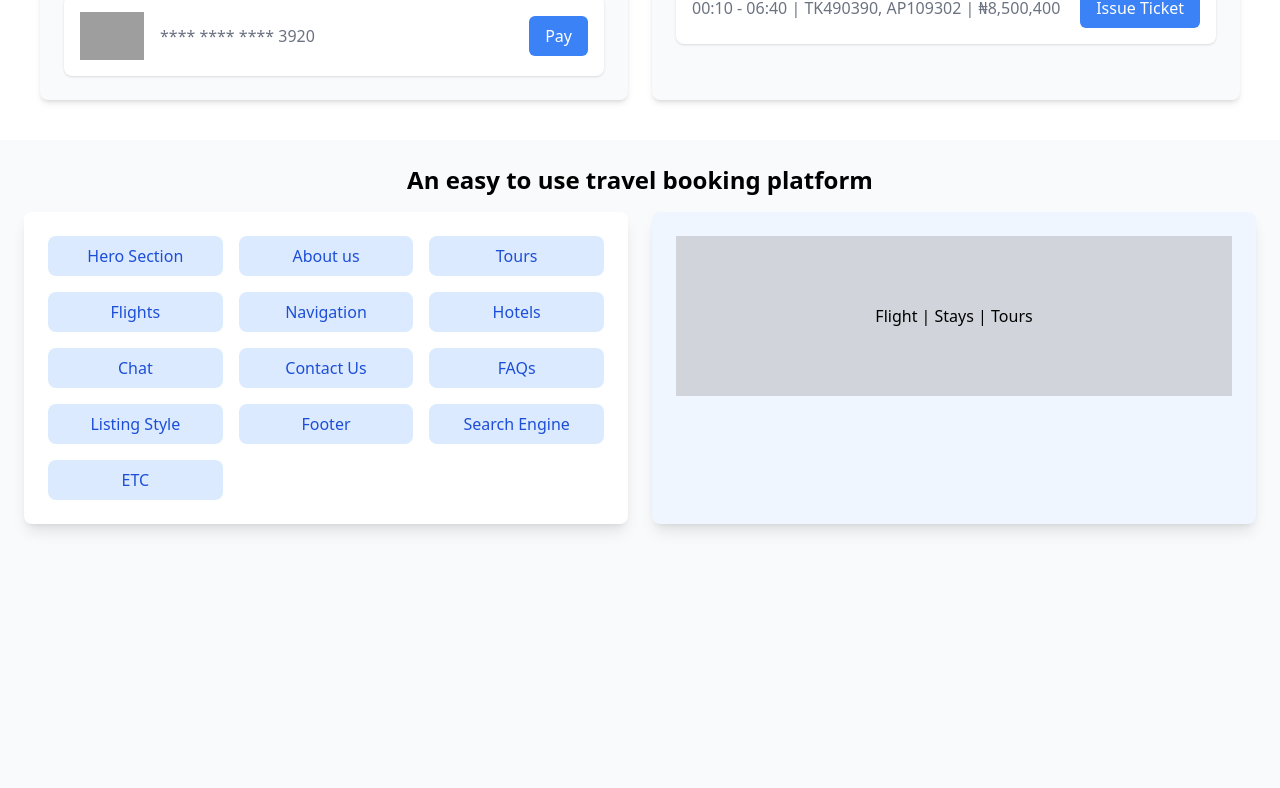
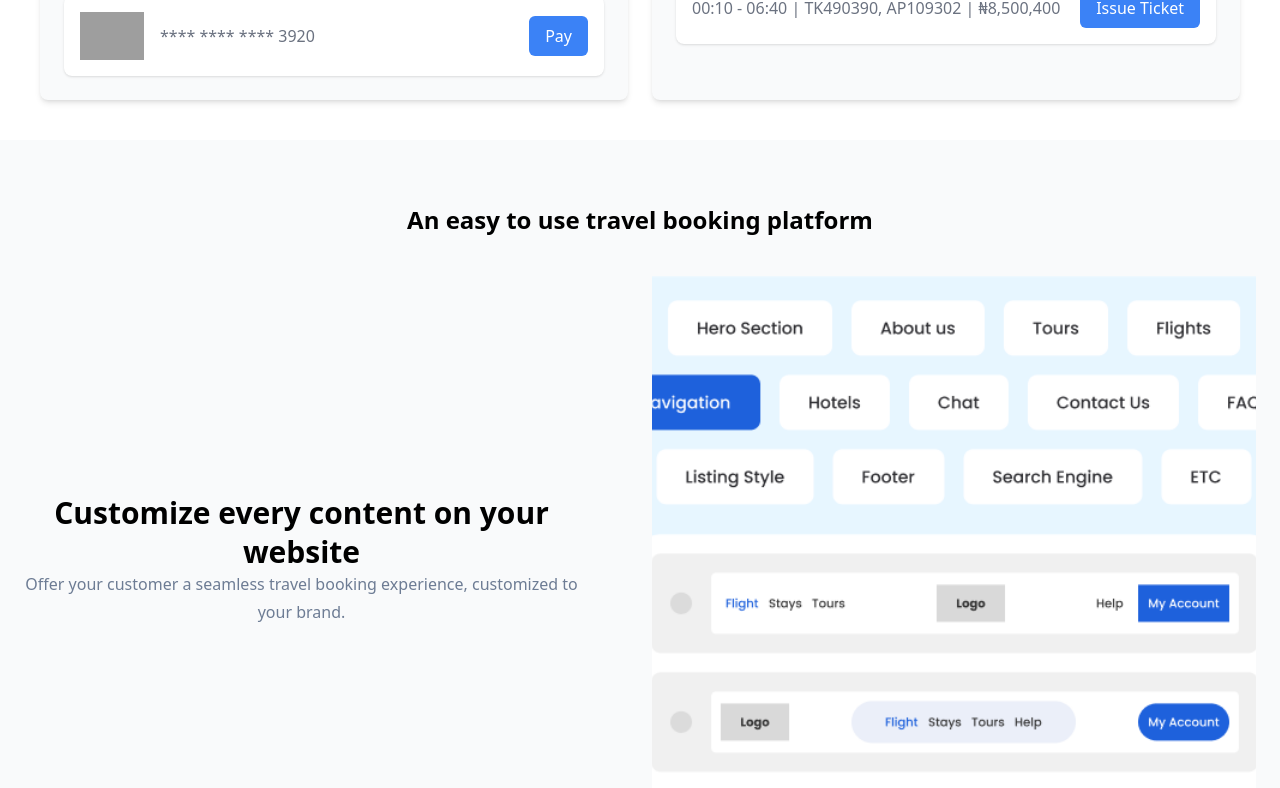
Before and after one commit to hiwiehk19/touchcore-travler, a React (Create React App) app: page / in a window 1280 px wide. Shown: the part 2012-2800 px from the top of the page. Built offline with nearby package versions, Linux system fonts and the light colour scheme; grey boxes are pictures that could not be loaded; the HTML template or start-up script is replaced by a standard one.

Commit message:
easytouse done

```diff
--- a/src/App.js
+++ b/src/App.js
@@ -5,6 +5,8 @@ import FastestWay from "./components/FastestWay";
  import EverythingYouNeed from "./components/EverythingYouNeed";
 import PaymentsAndOrder from "./components/PaymentsAndOrder";
 import CallToAction from "./components/CallToAction";
+import EasyToUse from "./components/EasyToUse";
+
 
 function App() {
   return (
@@ -13,8 +15,8 @@ function App() {
        {/* <HeroSection /> */}
       <FastestWay />
      <EverythingYouNeed />
-       <PaymentsAndOrder />
-       <CallToAction />
+       {/* <PaymentsAndOrder />  */}
+       <EasyToUse/>
     </div>
   );
 }
--- a/src/components/EasyToUse.js
+++ b/src/components/EasyToUse.js
@@ -2,9 +2,57 @@ import React from "react";
 
 const ResponsiveComponent = () => {
   return (
-    <div className="flex flex-col items-center p-24 md:p-32 gap-20 w-full max-w-screen-xl h-auto bg-gray-100">
+    <div className="bg-gray-50 min-h-screen">
+       <section className="p-6 text-center ">
+        <h2 className="text-2xl font-bold my-10">An easy to use travel booking platform</h2>
+        <div className="grid grid-cols-1 md:grid-cols-2 gap-6 w-full h-screen">
+
+          <div className="flex flex-col items-start gap-2 w-[555px] h-[140px]">
+      {/* Main Heading */}
+      <div className="py-[217.46px]">
+      <h1 className="w-[555px] h-[78px] font-bold text-[30px] leading-[130%] text-black ">
+        Customize every content on your website
+      </h1>
+
+      {/* Subtext */}
+      <p className="w-[555px] h-[54px] font-normal text-[16px] leading-[170%] text-[#6D7C94]">
+        Offer your customer a seamless travel booking experience, customized to your brand.
+      </p>
+      </div>
+    </div>
+
+
+
+          <div className="bg-hero bg-no-repeat bg-cover bg-center w-full h-fill   bg-[url('../public/images/Frame1.png')]">
+
+          </div>
+        </div>
+        <div className="grid grid-cols-1 md:grid-cols-2 gap-6 w-full h-screen">
+
+          <div className="flex flex-col items-start gap-2 w-[555px] h-[140px]">
+      {/* Main Heading */}
+      <div className="py-[217.46px]">
+      <h1 className="w-[555px] h-[78px] font-bold text-[30px] leading-[130%] text-black ">
+        Customize every content on your website
+      </h1>
+
+      {/* Subtext */}
+      <p className="w-[555px] h-[54px] font-normal text-[16px] leading-[170%] text-[#6D7C94]">
+        Offer your customer a seamless travel booking experience, customized to your brand.
+      </p>
+      </div>
+    </div>
+
+
+
+          <div className="bg-hero bg-no-repeat bg-cover bg-center w-full h-fill   bg-[url('../public/images/Frame1.png')]">
+
+          </div>
+        </div>
+      </section>
 
     </div>
+
   );
 };
 
```
Also changed, not shown: public/images/Frame 427321914.svg (added), public/images/Frame1.png (added).
